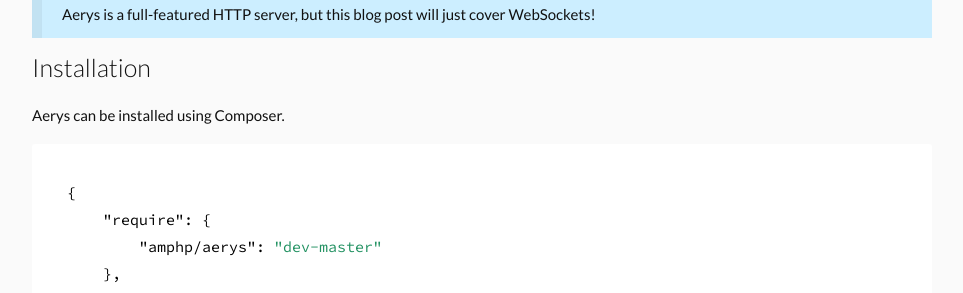
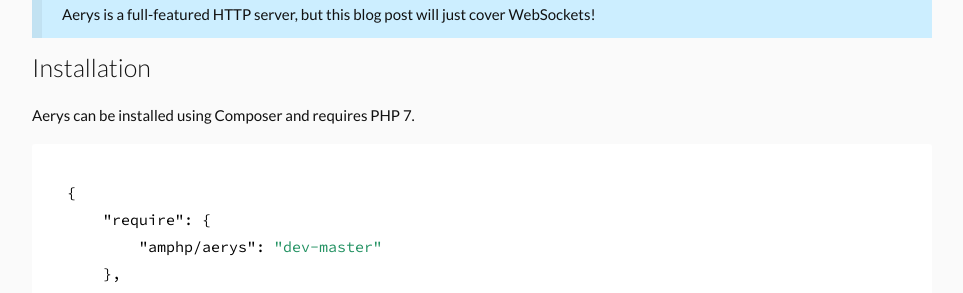
Before and after one commit to kelunik/kelunik.github.io, a Jekyll site: the page built from _posts/2015-10-20-getting-started-with-aerys-websockets.md, in a window 1280 px wide and 900 px high. Shown: the part 279-572 px from the top of the window, without its empty margins (158-1121 px from the left). Built offline with Jekyll 4.4.1, drawn with Linux system fonts in a browser that asks for light colours; nearby versions of some CDN libraries; comment, search, counter and statistics services are not loaded.

Commit message:
Add note that PHP 7 is required

````diff
--- a/_posts/2015-10-20-getting-started-with-aerys-websockets.md
+++ b/_posts/2015-10-20-getting-started-with-aerys-websockets.md
@@ -10,7 +10,7 @@
 
 ## Installation
 
-Aerys can be installed using Composer.
+Aerys can be installed using Composer and requires PHP 7.
 
 ```json
 {
````
